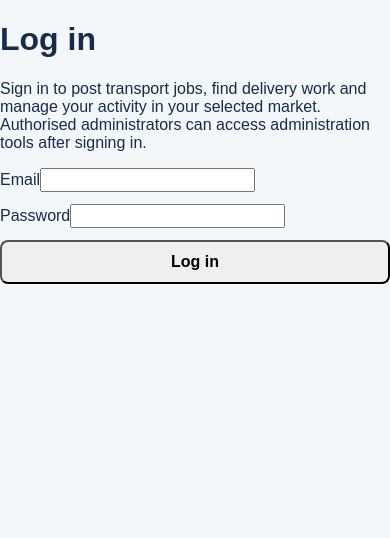
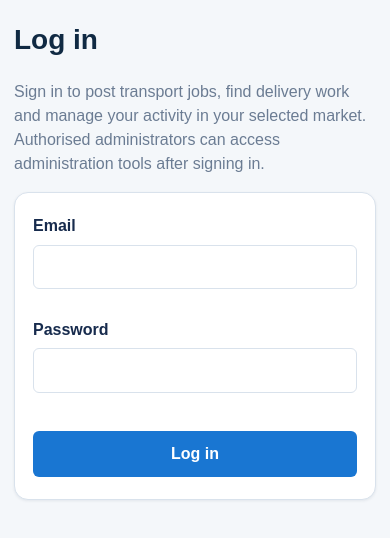
Before and after one commit to Post2Drive/post2drive-app, a Next.js app: page /login in a window 390 px wide. Shown: the top 538 px of the page. Built offline with nearby package versions, Linux system fonts and the light colour scheme; no server answers.

Commit message:
Align login screen with shared responsive authentication layout

```diff
--- a/app/login/page.tsx
+++ b/app/login/page.tsx
@@ -54,7 +54,8 @@ export default function LoginPage() {
   }
 
   return (
-    <div>
+    <main className="auth-page">
+      <section className="login-shell">
       <h1>Log in</h1>
       <p>Sign in to post transport jobs, find delivery work and manage your activity in your selected market. Authorised administrators can access administration tools after signing in.</p>
       <form onSubmit={handleSubmit} style={{ display: "flex", flexDirection: "column", gap: 12 }}>
@@ -82,6 +83,7 @@ export default function LoginPage() {
           {loading ? "Logging in..." : "Log in"}
         </button>
       </form>
-    </div>
+      </section>
+    </main>
   );
 }
```
